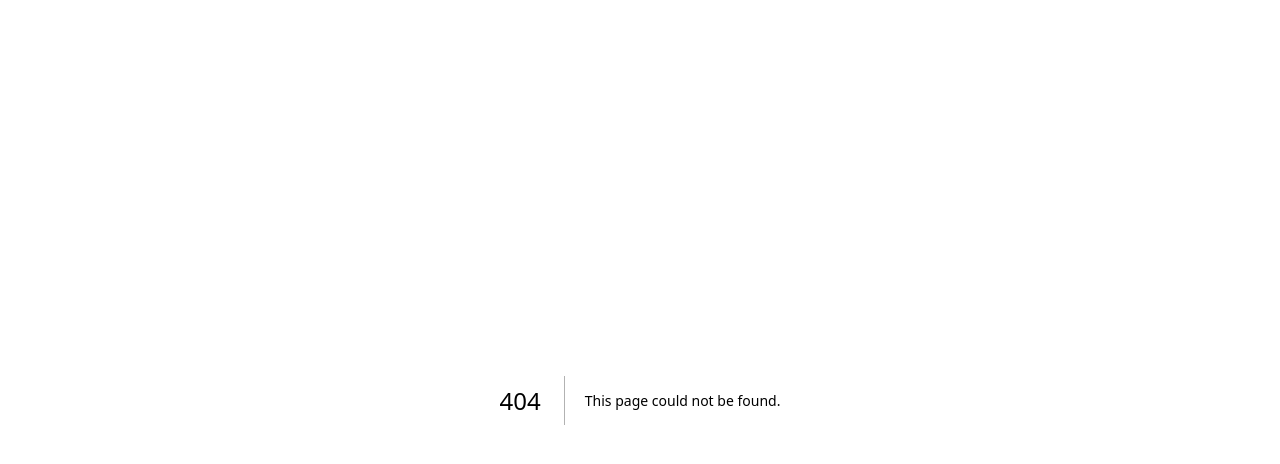
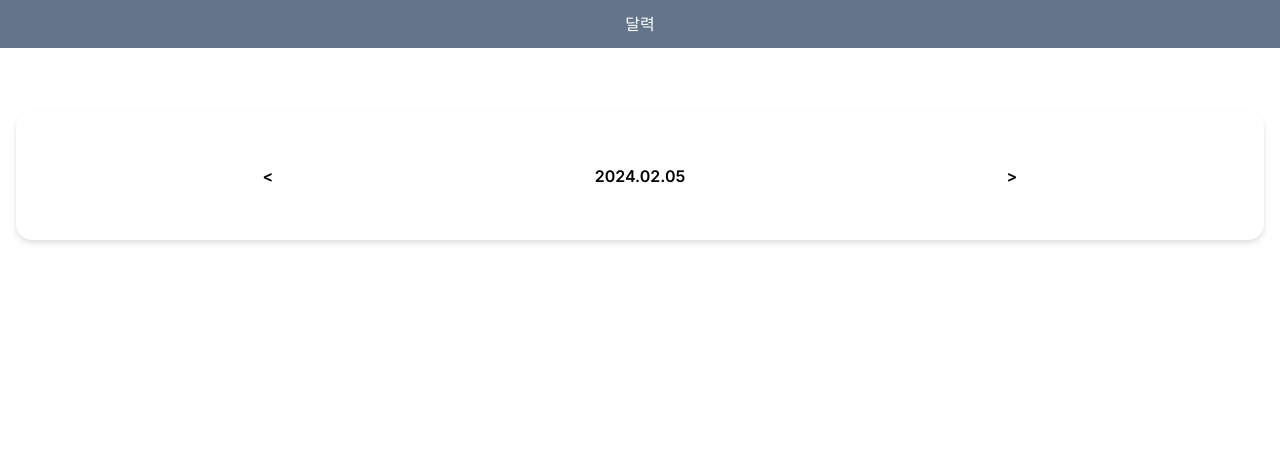
Before and after one commit to kim-young-dong/react-components, a Next.js app: page /mind-diary/calendar in a window 1280 px wide. Before the commit this address had no page. Shown: the top 464 px of the page. Built offline with nearby package versions, Linux system fonts and the light colour scheme.

Commit message:
feat: mind-diary navbar, layout 추가 && 페이지 분리

```diff
--- /dev/null
+++ b/src/app/mind-diary/calendar/page.tsx
@@ -0,0 +1,88 @@
+"use client";
+import { useState } from "react";
+import CalendarModal from "../components/CalendarModal";
+import tw from "tailwind-styled-components";
+
+const Calendar = () => {
+  const [currentDate, setCurrentDate] = useState<Date>(new Date()); // [TODO] 현재 날짜로 초기화
+  const [isModalActive, setIsModalActive] = useState<boolean>(false);
+  const year = currentDate.getFullYear();
+  const month = (currentDate.getMonth() + 1).toString().padStart(2, "0");
+  const date = currentDate.getDate().toString().padStart(2, "0");
+
+  const handleFullDate = (year: number, month: number, date: any) => {
+    setCurrentDate(new Date(year, month, date));
+  };
+  const toggleModal = () => {
+    setIsModalActive(!isModalActive);
+  };
+  const onDateChange = (num: number) => {
+    setCurrentDate(new Date(currentDate.setDate(currentDate.getDate() + num)));
+  };
+  return (
+    <>
+      <div className="w-full px-4 absolute inset-x-0 top-28">
+        <Card>
+          <div className="w-full h-24 flex flex-col justify-around">
+            <DateSwiper>
+              <button
+                className="w-6 h-6 flex justify-center items-center"
+                onClick={() => onDateChange(-1)}
+              >
+                <span className="w-1/2 h-full">{"<"}</span>
+              </button>
+              <div
+                className="cursor-pointer w-[60%] text-center"
+                onClick={toggleModal}
+              >
+                {year}.{month}.{date}
+              </div>
+              <button
+                className="w-6 h-6 flex justify-center items-center"
+                onClick={() => onDateChange(1)}
+              >
+                <span className="w-1/2 h-full">{">"}</span>
+              </button>
+            </DateSwiper>
+          </div>
+        </Card>
+      </div>
+      <CalendarModal
+        isActive={isModalActive}
+        currentDate={currentDate}
+        checkedDays={[1, 12, 23]}
+        onFullDateChange={handleFullDate}
+        toggleModal={toggleModal}
+      />
+    </>
+  );
+};
+const Card = tw.div`
+  card
+  w-full min-w-[250px] min-h-4
+  px-6 py-4
+  flex flex-col items-center justify-center gap-4
+  text-black
+  rounded-2xl
+  drop-shadow-md
+  bg-white
+`;
+
+const DateSwiper = tw.div`
+  w-full h-9
+  flex
+  items-center
+  justify-center
+  text-black
+  font-semibold
+`;
+
+export default function MindDiary() {
+  return (
+    <>
+      <div className="flex flex-col justify-center items-center">
+        <Calendar />
+      </div>
+    </>
+  );
+}
--- a/src/app/mind-diary/components/CalendarModal.tsx
+++ b/src/app/mind-diary/components/CalendarModal.tsx
@@ -40,7 +40,7 @@ export default function CalendarModal({
       <CalendarCell
         $checkedDays={checkedDays.includes(day)}
         $currentMonth={type === 1}
-        key={day}
+        key={`${type}-${day}`}
         onClick={(e) => {
           if (type !== 1) return;
           const target = e.target as HTMLDivElement;
@@ -87,13 +87,6 @@ export default function CalendarModal({
     }
 
     return matrix;
-  };
-  const isCurrentDate = (day: number) => {
-    return (
-      currentDate.getFullYear() === year &&
-      currentDate.getMonth() === month &&
-      currentDate.getDate() === day
-    );
   };
 
   const prevMonth = () => {
@@ -143,7 +136,7 @@ export default function CalendarModal({
               </span>
             </button>
           </div>
-          <div className="flex border-[] justify-around items-center w-full text-xs text-red-300 border-b-2">
+          <div className="flex justify-around items-center w-full text-xs text-red-300 border-b-2">
             {dayOfWeek.map((item, index) => {
               return (
                 <div key={index} className="text-center py-4">
--- /dev/null
+++ b/src/app/mind-diary/components/NavBar.tsx
@@ -0,0 +1,56 @@
+"use client";
+import { usePathname } from "next/navigation";
+import Link from "next/link";
+import tw from "tailwind-styled-components";
+import { useEffect, useState } from "react";
+
+const NAV_ITEM = [
+  {
+    name: "달력",
+    link: "calendar",
+  },
+];
+
+export default function NavBar() {
+  const pathName = usePathname();
+  const isActiveMenu = (link: string) => {
+    if (pathName.includes("/main/point") && link === "/main/point/group")
+      return true;
+    return pathName === link;
+  };
+
+  return (
+    <div className="flex items-center justify-around w-full h-12 bg-slate-500">
+      {NAV_ITEM.map((item) => {
+        return (
+          <NavItem key={item.name} $active={isActiveMenu(item.link)}>
+            <Link
+              href={`/mind-diary/${item.link}`}
+              key={item.name}
+              className="text-white"
+            >
+              {item.name}
+            </Link>
+          </NavItem>
+        );
+      })}
+    </div>
+  );
+}
+
+interface navItemProp {
+  $active: boolean;
+}
+
+const NavItem = tw.button<navItemProp>`
+  nav_item
+  ${(props) =>
+    props.$active
+      ? `
+      text-lg font-bold
+      after:content-[''] after:w-1 after:h-1 after:rounded-xl after:bg-white after:absolute after:bottom-[-8px] after:left-1/2
+      `
+      : `text-md`}
+  cursor-pointer
+  flex-1 text-center relative
+`;
--- /dev/null
+++ b/src/app/mind-diary/layout.tsx
@@ -0,0 +1,14 @@
+import NavBar from "./components/NavBar";
+
+export default function MindDiaryLayout({
+  children,
+}: {
+  children: React.ReactNode;
+}) {
+  return (
+    <div className="flex flex-col gap-4 w-full h-full">
+      <NavBar />
+      {children}
+    </div>
+  );
+}
--- a/src/app/mind-diary/page.tsx
+++ b/src/app/mind-diary/page.tsx
@@ -1,88 +1,7 @@
-"use client";
-import { useState } from "react";
-import CalendarModal from "./components/CalendarModal";
-import tw from "tailwind-styled-components";
-
-const Calendar = () => {
-  const [currentDate, setCurrentDate] = useState<Date>(new Date()); // [TODO] 현재 날짜로 초기화
-  const [isModalActive, setIsModalActive] = useState<boolean>(false);
-  const year = currentDate.getFullYear();
-  const month = (currentDate.getMonth() + 1).toString().padStart(2, "0");
-  const date = currentDate.getDate().toString().padStart(2, "0");
-
-  const handleFullDate = (year: number, month: number, date: any) => {
-    setCurrentDate(new Date(year, month, date));
-  };
-  const toggleModal = () => {
-    setIsModalActive(!isModalActive);
-  };
-  const onDateChange = (num: number) => {
-    setCurrentDate(new Date(currentDate.setDate(currentDate.getDate() + num)));
-  };
-  return (
-    <>
-      <div className="w-full px-4 absolute inset-x-0 top-28">
-        <Card>
-          <div className="w-full h-24 flex flex-col justify-around">
-            <DateSwiper>
-              <button
-                className="w-6 h-6 flex justify-center items-center"
-                onClick={() => onDateChange(-1)}
-              >
-                <span className="w-1/2 h-full">{"<"}</span>
-              </button>
-              <div
-                className="cursor-pointer w-[60%] text-center"
-                onClick={toggleModal}
-              >
-                {year}.{month}.{date}
-              </div>
-              <button
-                className="w-6 h-6 flex justify-center items-center"
-                onClick={() => onDateChange(1)}
-              >
-                <span className="w-1/2 h-full">{">"}</span>
-              </button>
-            </DateSwiper>
-          </div>
-        </Card>
-      </div>
-      <CalendarModal
-        isActive={isModalActive}
-        currentDate={currentDate}
-        checkedDays={[1, 12, 23]}
-        onFullDateChange={handleFullDate}
-        toggleModal={toggleModal}
-      />
-    </>
-  );
-};
-const Card = tw.div`
-  card
-  w-full min-w-[250px] min-h-4
-  px-6 py-4
-  flex flex-col items-center justify-center gap-4
-  text-black
-  rounded-2xl
-  drop-shadow-md
-  bg-white
-`;
-
-const DateSwiper = tw.div`
-  w-full h-9
-  flex
-  items-center
-  justify-center
-  text-black
-  font-semibold
-`;
-
 export default function MindDiary() {
   return (
     <>
-      <div className="flex flex-col justify-center items-center">
-        <Calendar />
-      </div>
+      <div className="flex flex-col justify-center items-center"></div>
     </>
   );
 }
```
